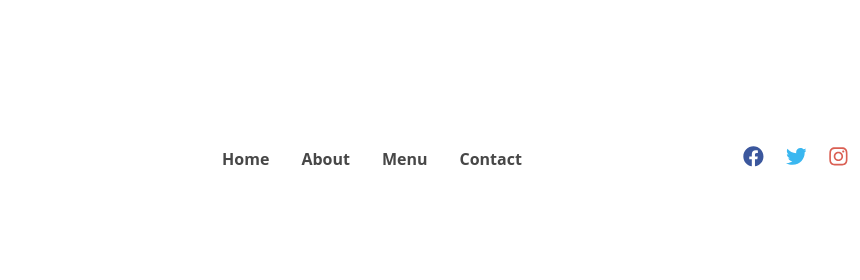
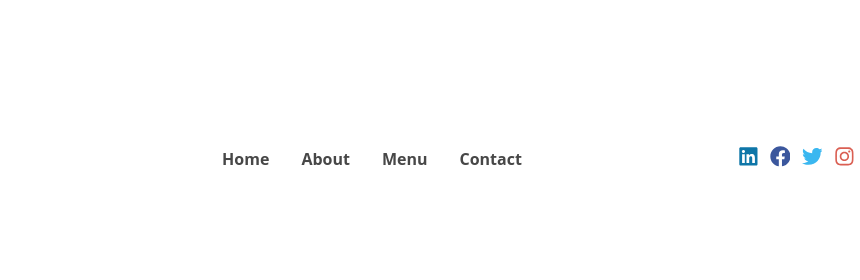
Before and after one commit to sharon-leshan/restaurant, a Gatsby site: page / in a window 1280 px wide. Shown: the top 280 px of the page, 420-1280 px from the left. Built offline with nearby package versions, Linux system fonts and the light colour scheme; Gatsby itself is replaced by a stand-in of ours.

Commit message:
adding social links

```diff
--- a/src/components/globals/navbar/NavbarIcons.js
+++ b/src/components/globals/navbar/NavbarIcons.js
@@ -1,26 +1,48 @@
-import React, { Component } from 'react'
-import { FaInstagram, FaTwitter, FaFacebook } from 'react-icons/fa'
-import styled from 'styled-components'
-import {styles} from '../../../utils'
+import React, { Component } from 'react';
+import { FaInstagram, FaTwitter, FaFacebook, FaLinkedin } from 'react-icons/fa';
+import styled from 'styled-components';
+import { styles } from '../../../utils';
 
 class NavbarIcons extends Component {
 	state = {
 		icons: [
-            {id: 1, icon: <FaFacebook className="icon facebook-icon" />, path: `https://www.facebook.com/`},
-            {id: 2, icon: <FaTwitter className="icon twitter-icon" />, path: `https://www.facebook.com/`},
-            {id: 3, icon: <FaInstagram className="icon instagram-icon" />, path: `https://www.facebook.com/`}
+			{
+				id: 0,
+				icon: <FaLinkedin className="icon linkedin-icon" />,
+				path: `https://www.linkedin.com/in/sharon-maleo/`,
+			},
+			{
+				id: 1,
+				icon: <FaFacebook className="icon facebook-icon" />,
+				path: `https://www.facebook.com/shazy.leshan`,
+			},
+			{
+				id: 2,
+				icon: <FaTwitter className="icon twitter-icon" />,
+				path: `https://twitter.com/shazyleshan`,
+			},
+			{
+				id: 3,
+				icon: <FaInstagram className="icon instagram-icon" />,
+				path: `https://www.instagram.com/shazy_leshan/`,
+			},
 		],
-    }
+	};
 	render() {
 		return (
 			<IconWrapper>
-                {this.state.icons.map(item => (
-                    <a href={item.path} key={item.id} target="_blank" rel="noopener noreferrer" >
-                        {item.icon}
+				{this.state.icons.map(({path, id, icon}) => (
+					<a
+						href={path}
+						key={id}
+						target="_blank"
+						rel="noopener noreferrer"
+					>
+						{icon}
 					</a>
 				))}
 			</IconWrapper>
-        )
+		);
 	}
 }
 
@@ -30,13 +52,16 @@ const IconWrapper = styled.div`
 		cursor: pointer;
 		${styles.transObject({})};
 	}
+	.linkedin-icon {
+		color: #0e76a8;
+	}
 	.facebook-icon {
 		color: #3b579d;
 	}
-    .twitter-icon{
+	.twitter-icon {
 		color: #3ab7f0;
 	}
-    .instagram-icon{
+	.instagram-icon {
 		color: #da5f53;
 	}
 	.icon:hover {
@@ -49,4 +74,4 @@ const IconWrapper = styled.div`
 		justify-content: space-around;
 	}
 `;
-export default NavbarIcons
+export default NavbarIcons;
```
Lines whose indentation alone changed are shown as unchanged.
